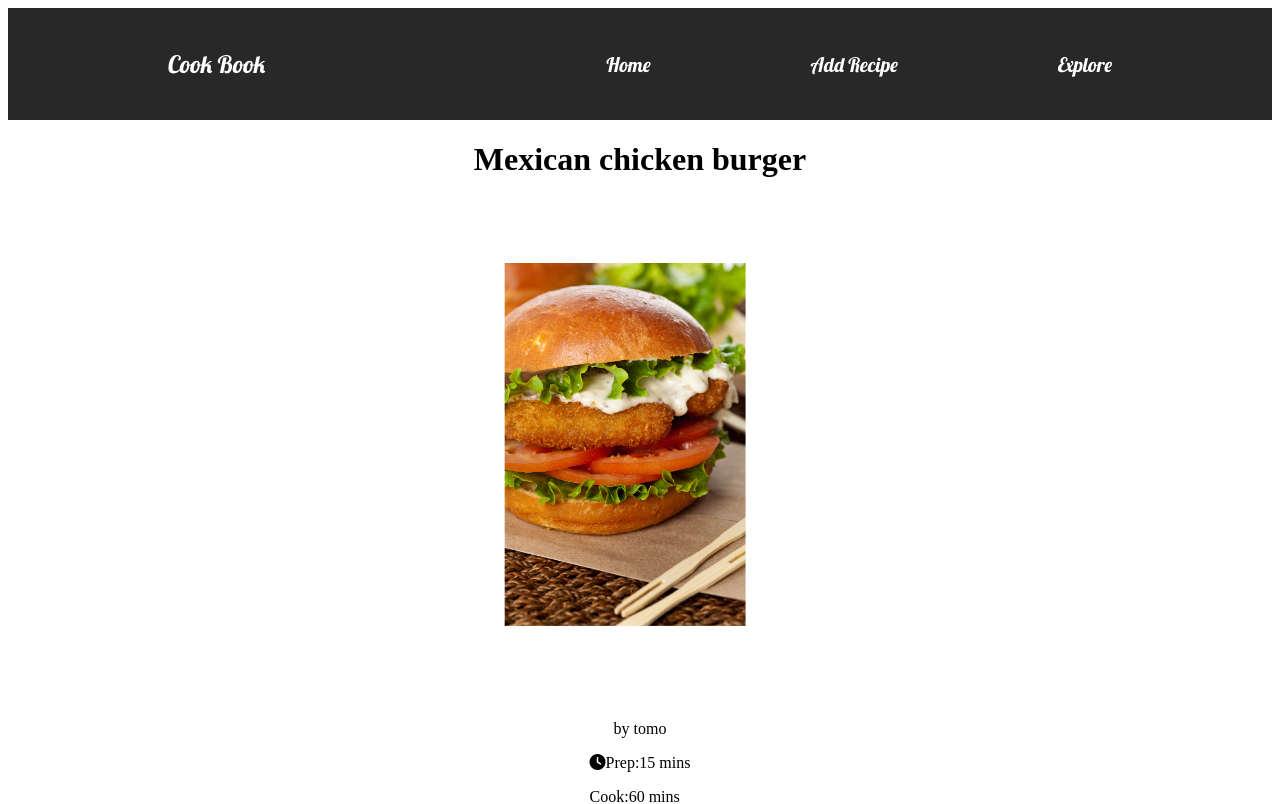
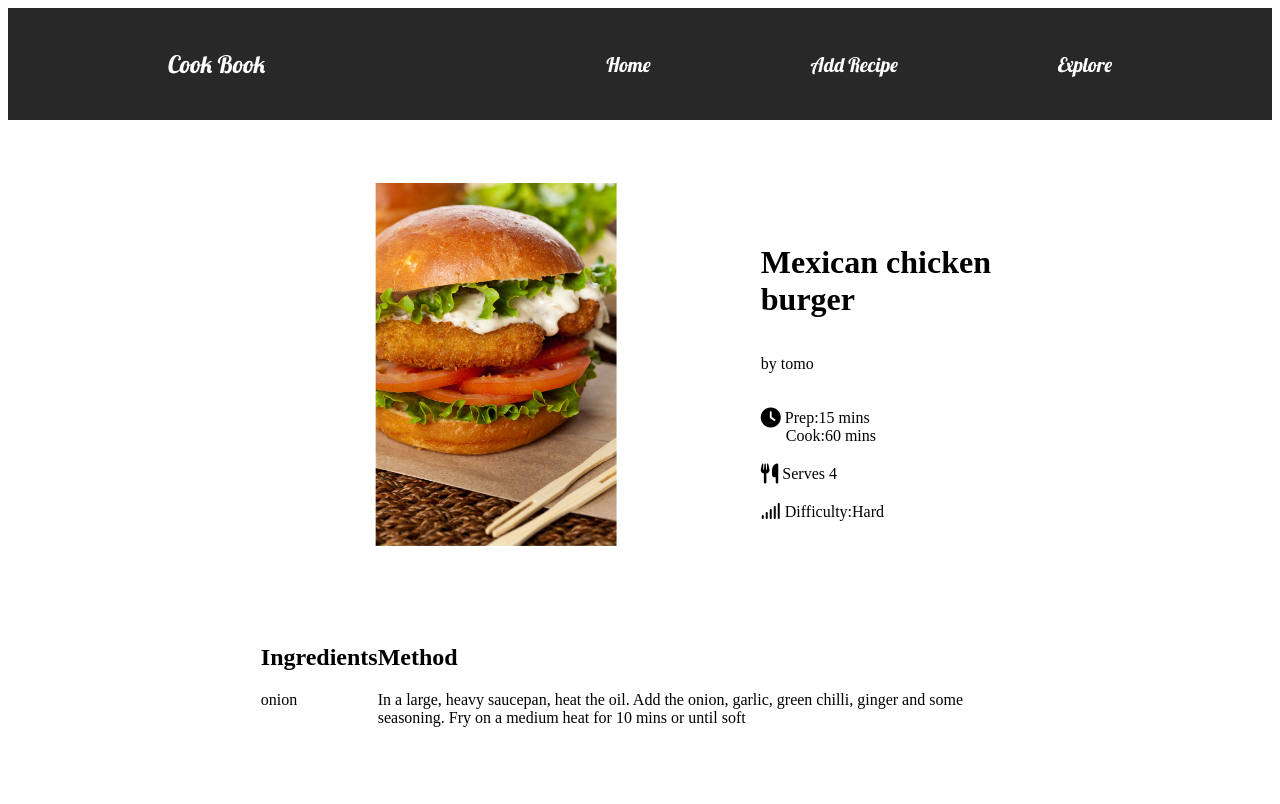
Before and after one commit to billymorrison/cookbook, a React (Create React App) app: page /recipe in a window 1280 px wide. Shown: the top 804 px of the page. Built offline with nearby package versions, Linux system fonts and the light colour scheme.

Commit message:
added styles to the recipe

```diff
--- a/public/index.html
+++ b/public/index.html
@@ -5,7 +5,10 @@
     <link rel="icon" href="%PUBLIC_URL%/favicon.ico" />
     <meta name="viewport" content="width=device-width, initial-scale=1" />
     <meta name="theme-color" content="#000000" />
-    <script src="https://kit.fontawesome.com/9bebc5884b.js" crossorigin="anonymous"></script>
+    <script
+      src="https://kit.fontawesome.com/9bebc5884b.js"
+      crossorigin="anonymous"
+    ></script>
     <meta
       name="description"
       content="Web site created using create-react-app"
--- a/src/components/Recipe.js
+++ b/src/components/Recipe.js
@@ -3,46 +3,81 @@ import chicken from "../Media/chicken.png";
 
 const Recipe = ({ recipe }) => {
   return (
+    <>
       <StyledRecipe>
-      <div className="title">
+        <StyledFoodImage>
+          <img src={chicken} alt="food" />
+        </StyledFoodImage>
+        <StyledOverView>
+          <div>
             <h1>{recipe.title}</h1>
           </div>
-      <div className="image">
-        <img src={chicken} alt="food" />
-      </div>
           <p>by {recipe.displayName}</p>
-      <div className="prepTime">
-        <i className="fas fa-clock" />
-        <span>Prep:{recipe.prepTime}</span>
-        <p>Cook:{recipe.cookTime}</p>
-      </div>
-      <div className="serves">
-        <i class="fas fa-utensils" size="2x"></i>
-        <span>Serves</span>
+          <StyledIconSet>
+            <i className="fas fa-clock fa-lg" />
+            <span> Prep:{recipe.prepTime}</span>
+            <br />
+            <StyledSpan>Cook:{recipe.cookTime}</StyledSpan>
+          </StyledIconSet>
+          <StyledIconSet>
+            <i class="fas fa-utensils fa-lg"></i>
+            <span> Serves </span>
             <span>{recipe.serves}</span>
-      </div>
-      <div className="difficulty">
-        <i className="fas fa-signal" />
-        <span>Difficulty:{recipe.difficulty}</span>
-      </div>
-      <div className="ingredients">
+          </StyledIconSet>
+          <StyledIconSet>
+            <i className="fas fa-signal " />
+            <span> Difficulty:{recipe.difficulty}</span>
+          </StyledIconSet>
+        </StyledOverView>
+      </StyledRecipe>
+      <StyledLayoutContent>
+        <StyledInstructions>
           <h2>Ingredients</h2>
           <span>{recipe.ingredients}</span>
-      </div>
-      <div className="method">
+        </StyledInstructions>
+        <StyledInstructions>
           <h2>Method</h2>
           <span>{recipe.method}</span>
-      </div>
-    </StyledRecipe>
+        </StyledInstructions>
+      </StyledLayoutContent>
+    </>
   );
 };
 
 export const StyledRecipe = styled.div`
   display: flex;
-  flex-direction: column;
-  justify-content: space-between;
+  flex-direction: row;
+  max-width: 60%;
+
   align-items: center;
-  margin: 0;
+  margin: auto;
   padding: 0;
 `;
+export const StyledSpan = styled.span`
+  padding-left: 25px;
+`;
+
+export const StyledFoodImage = styled.image``;
+
+export const StyledOverView = styled.div`
+  display: flex;
+  flex-direction: column;
+`;
+
+export const StyledIconSet = styled.div`
+  padding-top: 20px;
+`;
+
+export const StyledLayoutContent = styled.div`
+  max-width: 60%;
+  margin: auto;
+  display: flex;
+  flex-direction: row;
+  justify-content: space-between;
+`;
+
+export const StyledInstructions = styled.div`
+  display: flex;
+  flex-direction: column;
+`;
 export default Recipe;
```
Also changed, not shown: 1 other file (tests, documents, lock files or other folders). Lines whose indentation alone changed are shown as unchanged.
